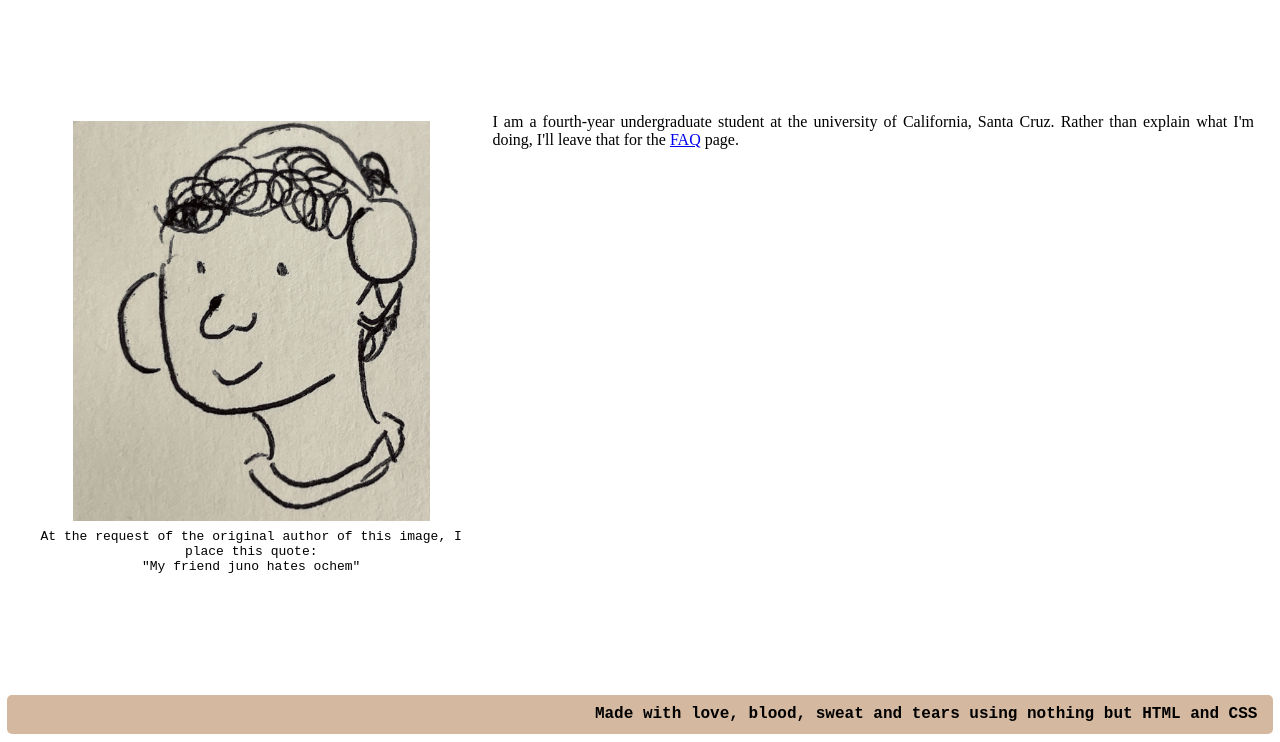
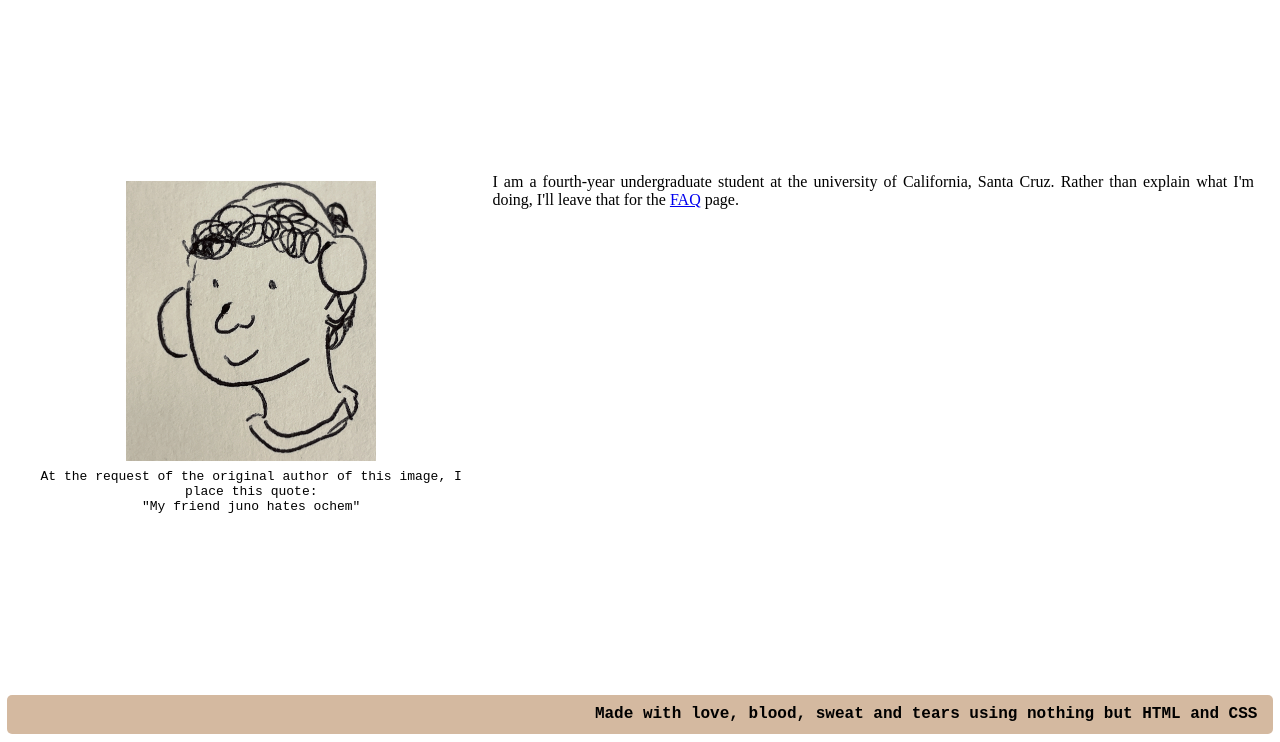
Before and after one commit to Ant-28/Ant-28.github.io, a plain HTML site: page index.html in a window 1280 px wide. Shown: the part 58-800 px from the top of the page. Drawn offline with Linux system fonts and the light colour scheme.

Commit message:
some old committed code, dunno what it does

```diff
--- a/style.css
+++ b/style.css
@@ -50,7 +50,7 @@ div.myimgbox{
 div.myimg{
     display: flex;
     justify-content: center;
-    height: 50vh;
+    height: 35vh;
 }
 div.myimgcaption{
     display: flex;
```
Also changed, not shown: index.html (+1 -0 lines).
